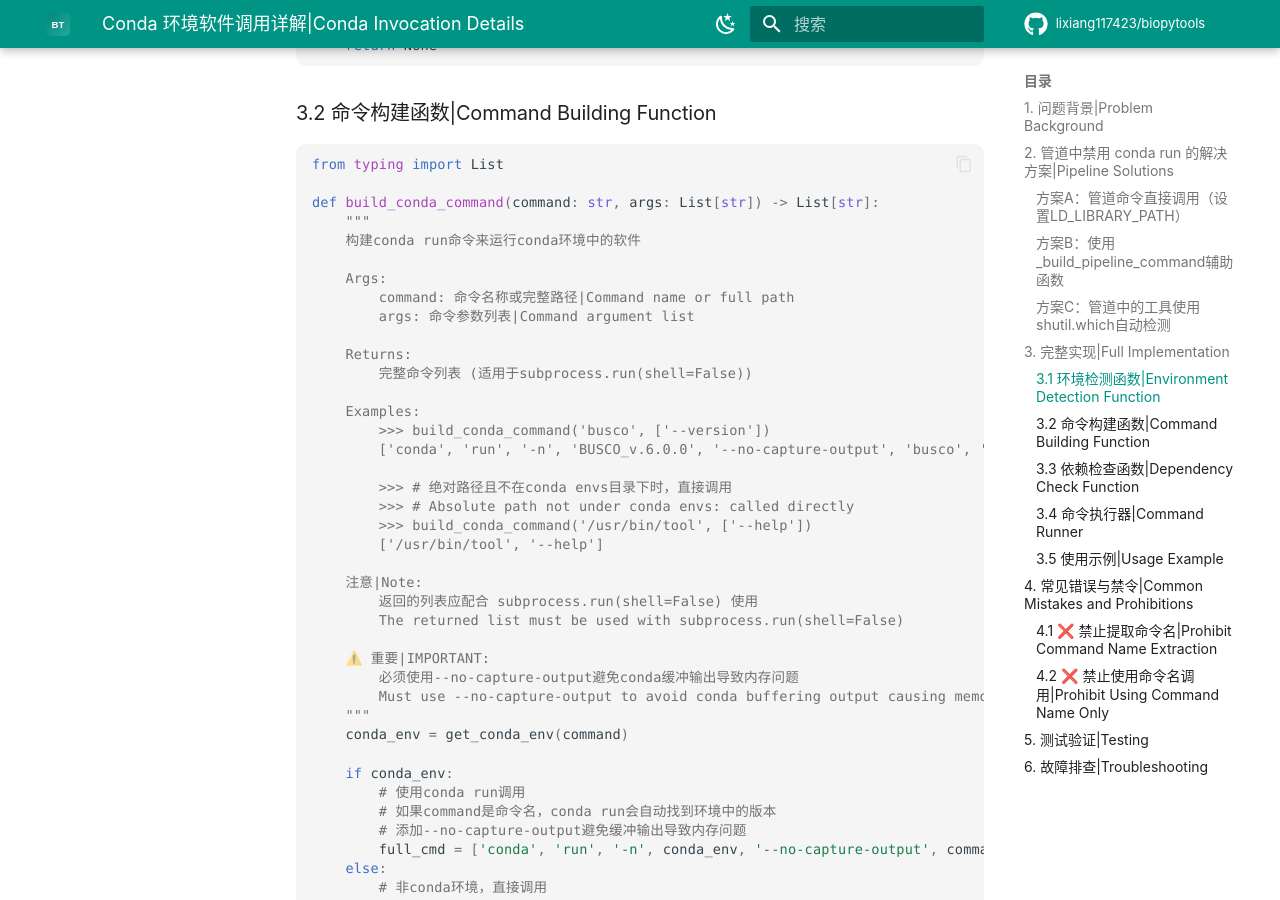
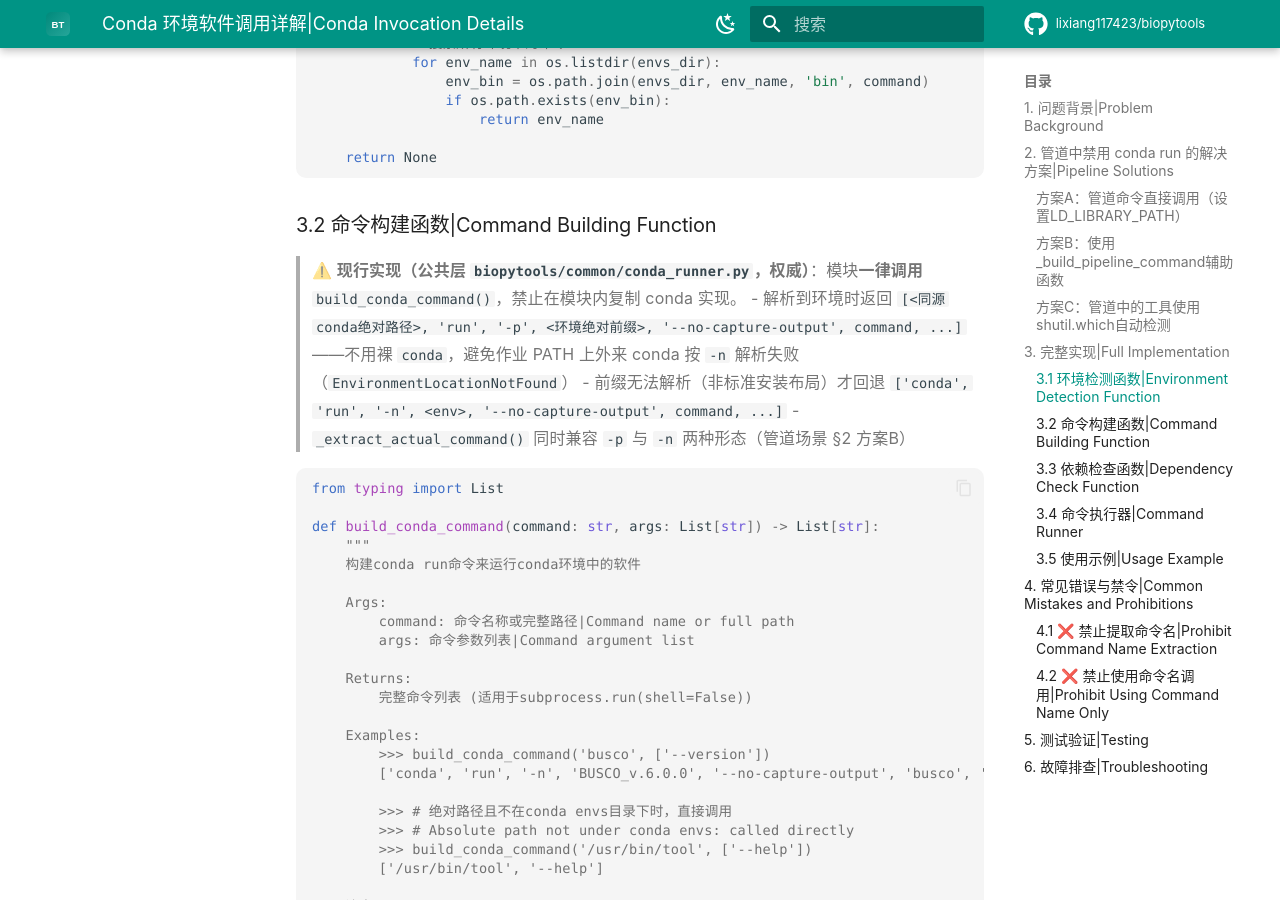
Before and after one commit to lixiang117423/biopytools, an MkDocs documentation site: the page built from docs/dev-standards/13_conda_invocation.md, in a window 1280 px wide and 900 px high, scrolled down 3192 px. Built offline with MkDocs 1.6.1 and Material for MkDocs 9.7.7, drawn with Linux system fonts in a browser that asks for light colours; comment, search, counter and statistics services are not loaded; some of the changed text lies outside the part shown.

Commit message:
docs(规范): conda调用形态同步至v2.24——CLAUDE.md/AGENTS.md §13.1与§13.5规则5、速查表规则5与域环境示例、13_conda_invocation.md(§1补外来conda背景/§3.2现行实现要点/§6补EnvironmentLocationNotFound排查)统一为build_conda_command()生成(同源conda绝对路径+run -p前缀,回退-n),严禁裸调conda

````diff
--- a/docs/dev-standards/13_conda_invocation.md
+++ b/docs/dev-standards/13_conda_invocation.md
@@ -21,6 +21,7 @@ conda环境中的软件（特别是Python包）无法通过直接调用执行，
    $ conda run -n BUSCO_v.6.0.0 busco --version
    BUSCO 6.0.0
    ```
+4. **作业环境 conda 非同源|Foreign conda on PATH**: 作业环境 PATH 上的 `conda` 可能是**另一套安装**（如只读的系统 anaconda），按环境名 `-n <env>` 解析不到 miniforge3 的环境，报 `EnvironmentLocationNotFound`。因此公共层 `build_conda_command()` 解析到环境时改用**同源 conda 绝对路径 + `run -p <环境绝对前缀>`**（回退 `-n`）——详见 §3.2
 
 ---
 
@@ -144,6 +145,11 @@ def get_conda_env(command: str) -> Optional[str]:
 ```
 
 ### 3.2 命令构建函数|Command Building Function
+
+> ⚠️ **现行实现（公共层 `biopytools/common/conda_runner.py`，权威）**：模块**一律调用** `build_conda_command()`，禁止在模块内复制 conda 实现。
+> - 解析到环境时返回 `[<同源conda绝对路径>, 'run', '-p', <环境绝对前缀>, '--no-capture-output', command, ...]`——不用裸 `conda`，避免作业 PATH 上外来 conda 按 `-n` 解析失败（`EnvironmentLocationNotFound`）
+> - 前缀无法解析（非标准安装布局）才回退 `['conda', 'run', '-n', <env>, '--no-capture-output', command, ...]`
+> - `_extract_actual_command()` 同时兼容 `-p` 与 `-n` 两种形态（管道场景 §2 方案B）
 
 ```python
 from typing import List
@@ -366,6 +372,14 @@ def test_conda_detection():
 
 ## 6. 故障排查|Troubleshooting
 
+**症状 0|Symptom:** 作业里报 `EnvironmentLocationNotFound: Not a conda environment`
+
+**原因|Cause:** 裸调 `conda`（PATH 上可能是系统 anaconda 等另一套安装），按环境名找不到 miniforge3 的环境。
+
+**处理|Fix:** 确认调用的是公共层 `build_conda_command()`（会生成同源 conda 绝对路径 + `run -p <环境前缀>`）；模块内不得手写 conda 命令。
+
+---
+
 **症状|Symptom:** 生成的命令缺少 `-n <env_name>` 参数
 
 ```bash
````
Also changed, not shown: AGENTS.md (+5 -2 lines), CLAUDE.md (+7 -4 lines), docs/conda_env_software_map.md (+3 -2 lines).
